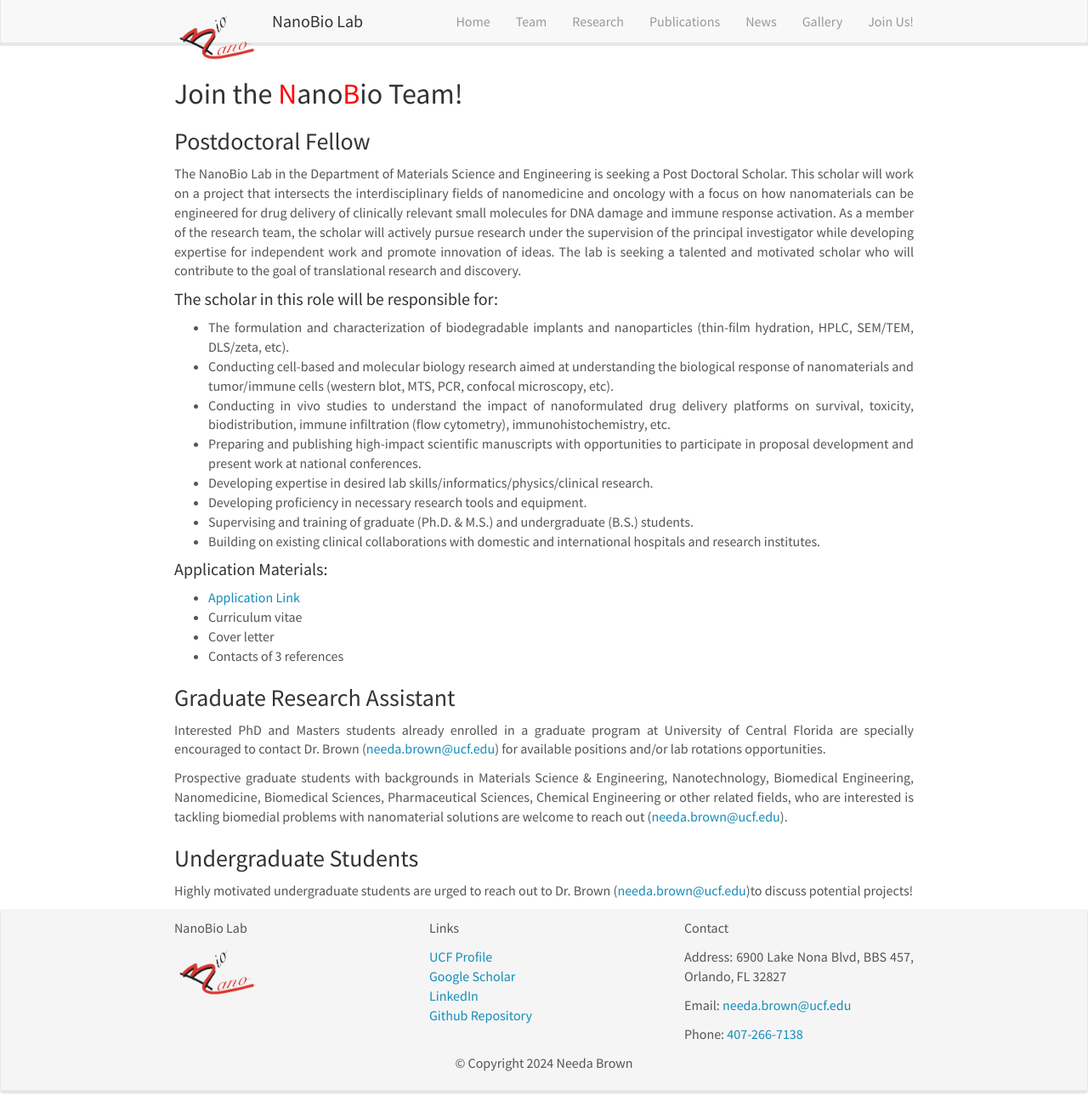
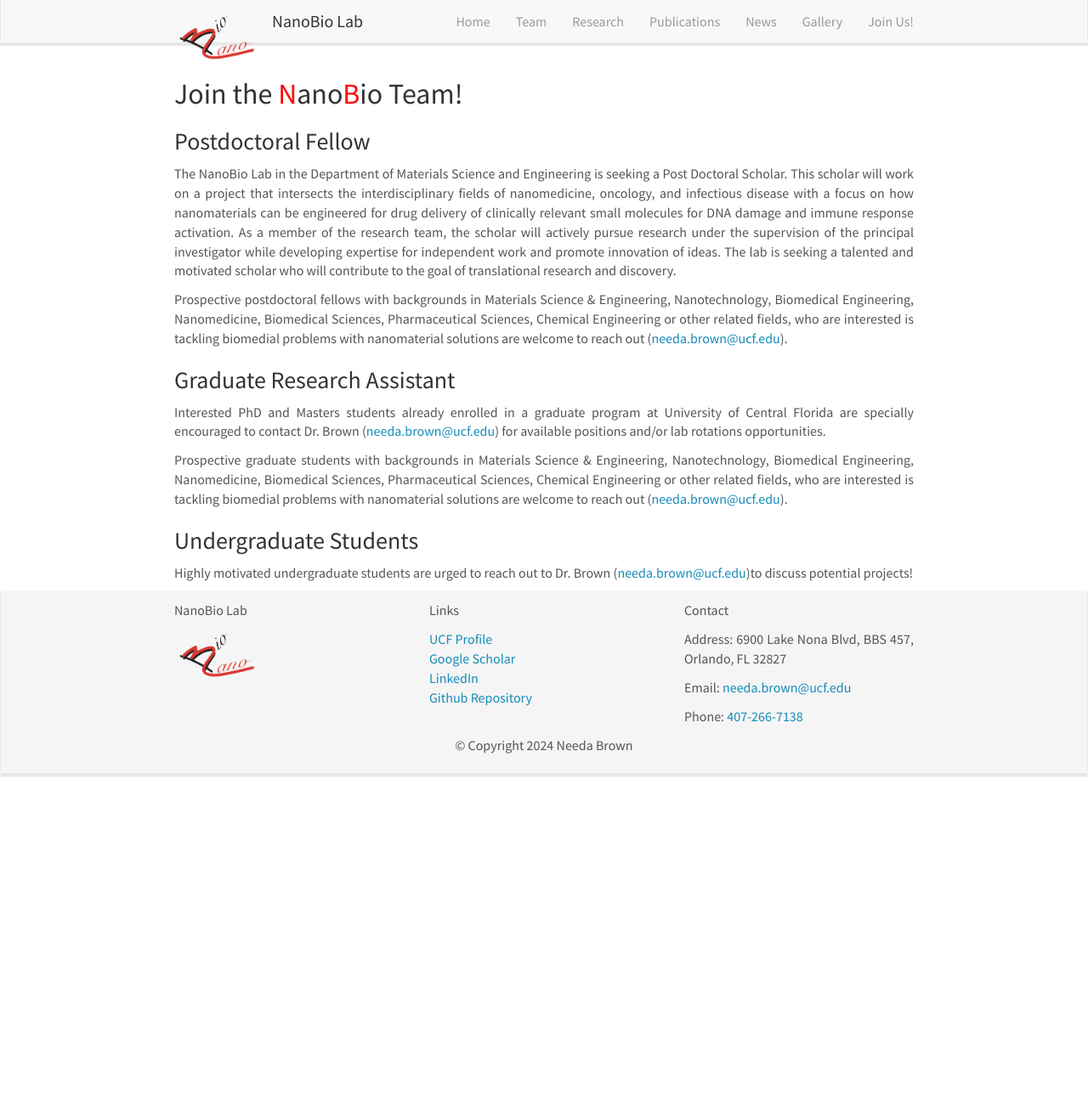
Before and after one commit to needabrown/nanobiosite, a Jekyll site: the page built from _pages/joinus.md, in a window 1280 px wide and 1309 px high. Shown: the whole window at 85% size. Built offline with Jekyll 4.4.1, drawn with Linux system fonts in a browser that asks for light colours; nearby versions of some CDN libraries.

Commit message:
Update joinus.md

```diff
--- a/_pages/joinus.md
+++ b/_pages/joinus.md
@@ -10,23 +10,9 @@ permalink: /joinus/
 
 ### Postdoctoral Fellow
 
-The NanoBio Lab in the Department of Materials Science and Engineering is seeking a Post Doctoral Scholar. This scholar will work on a project that intersects the interdisciplinary fields of nanomedicine and oncology with a focus on how nanomaterials can be engineered for drug delivery of clinically relevant small molecules for DNA damage and immune response activation. As a member of the research team, the scholar will actively pursue research under the supervision of the principal investigator while developing expertise for independent work and promote innovation of ideas. The lab is seeking a talented and motivated scholar who will contribute to the goal of translational research and discovery.
+The NanoBio Lab in the Department of Materials Science and Engineering is seeking a Post Doctoral Scholar. This scholar will work on a project that intersects the interdisciplinary fields of nanomedicine, oncology, and infectious disease with a focus on how nanomaterials can be engineered for drug delivery of clinically relevant small molecules for DNA damage and immune response activation. As a member of the research team, the scholar will actively pursue research under the supervision of the principal investigator while developing expertise for independent work and promote innovation of ideas. The lab is seeking a talented and motivated scholar who will contribute to the goal of translational research and discovery.
 
-#### The scholar in this role will be responsible for:
-- The formulation and characterization of biodegradable implants and nanoparticles (thin-film hydration, HPLC, SEM/TEM, DLS/zeta, etc).
-- Conducting cell-based and molecular biology research aimed at understanding the biological response of nanomaterials and tumor/immune cells (western blot, MTS, PCR, confocal microscopy, etc).
-- Conducting in vivo studies to understand the impact of nanoformulated drug delivery platforms on survival, toxicity, biodistribution, immune infiltration (flow cytometry), immunohistochemistry, etc.
-- Preparing and publishing high-impact scientific manuscripts with opportunities to participate in proposal development and present work at national conferences.
-- Developing expertise in desired lab skills/informatics/physics/clinical research.
-- Developing proficiency in necessary research tools and equipment.
-- Supervising and training of graduate (Ph.D. & M.S.) and undergraduate (B.S.) students.
-- Building on existing clinical collaborations with domestic and international hospitals and research institutes.
-
-#### Application Materials:
-- [Application Link](https://ucf.wd1.myworkdayjobs.com/careers/job/Orlando-FL-Main-Campus/Post-Doctoral-Scholar_R108899)
-- Curriculum vitae
-- Cover letter
-- Contacts of 3 references
+Prospective postdoctoral fellows with backgrounds in Materials Science & Engineering, Nanotechnology, Biomedical Engineering, Nanomedicine, Biomedical Sciences, Pharmaceutical Sciences, Chemical Engineering or other related fields, who are interested is tackling biomedial problems with nanomaterial solutions are welcome to reach out (<needa.brown@ucf.edu>).
 
 ### Graduate Research Assistant
 
```
